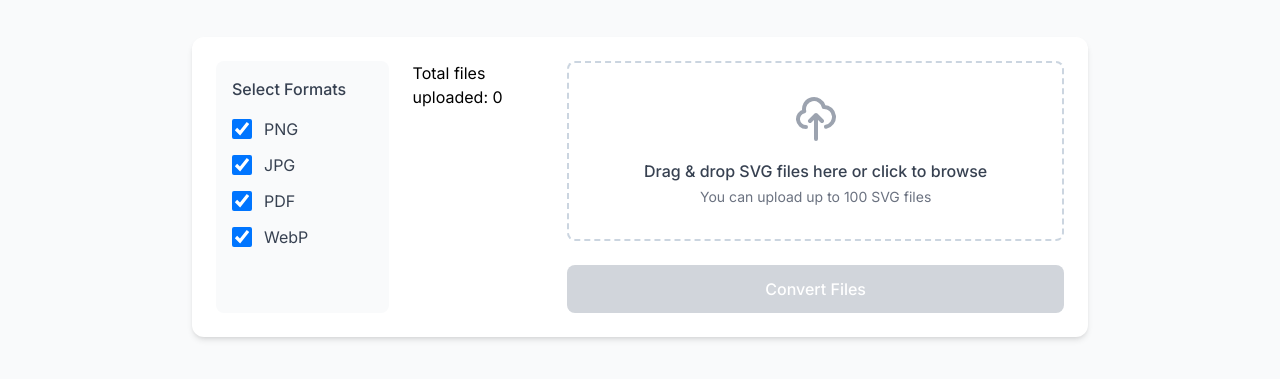
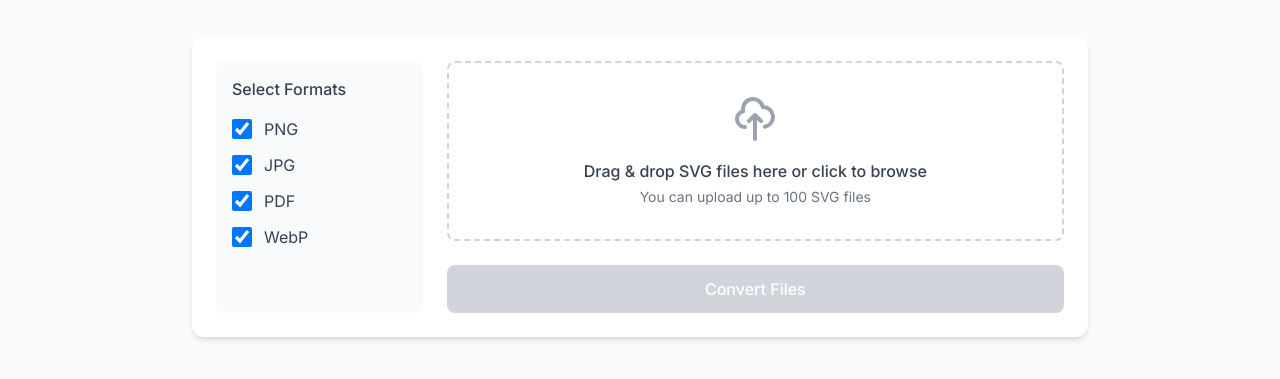
Before and after one commit to rtr7258/SVG2ALL, a plain HTML site: page index.html in a window 1280 px wide. Shown: the part 151-530 px from the top of the page. Drawn offline with nearby package versions, Linux system fonts and the light colour scheme.

Commit message:
Update index.html

```diff
--- a/index.html
+++ b/index.html
@@ -57,7 +57,7 @@
                         </div>
 
 
-  <p>Total files uploaded: <span id="fileCount">0</span></p>
+
 
 
 
```
